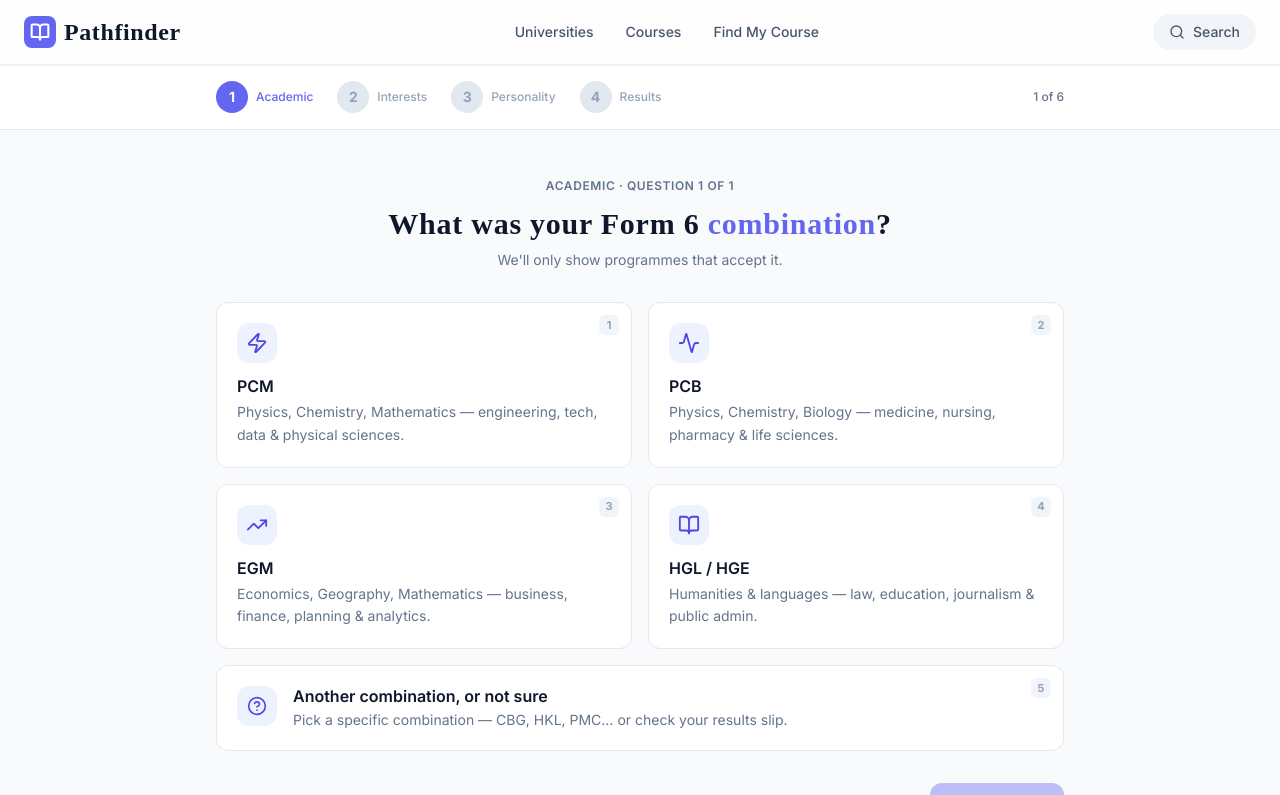
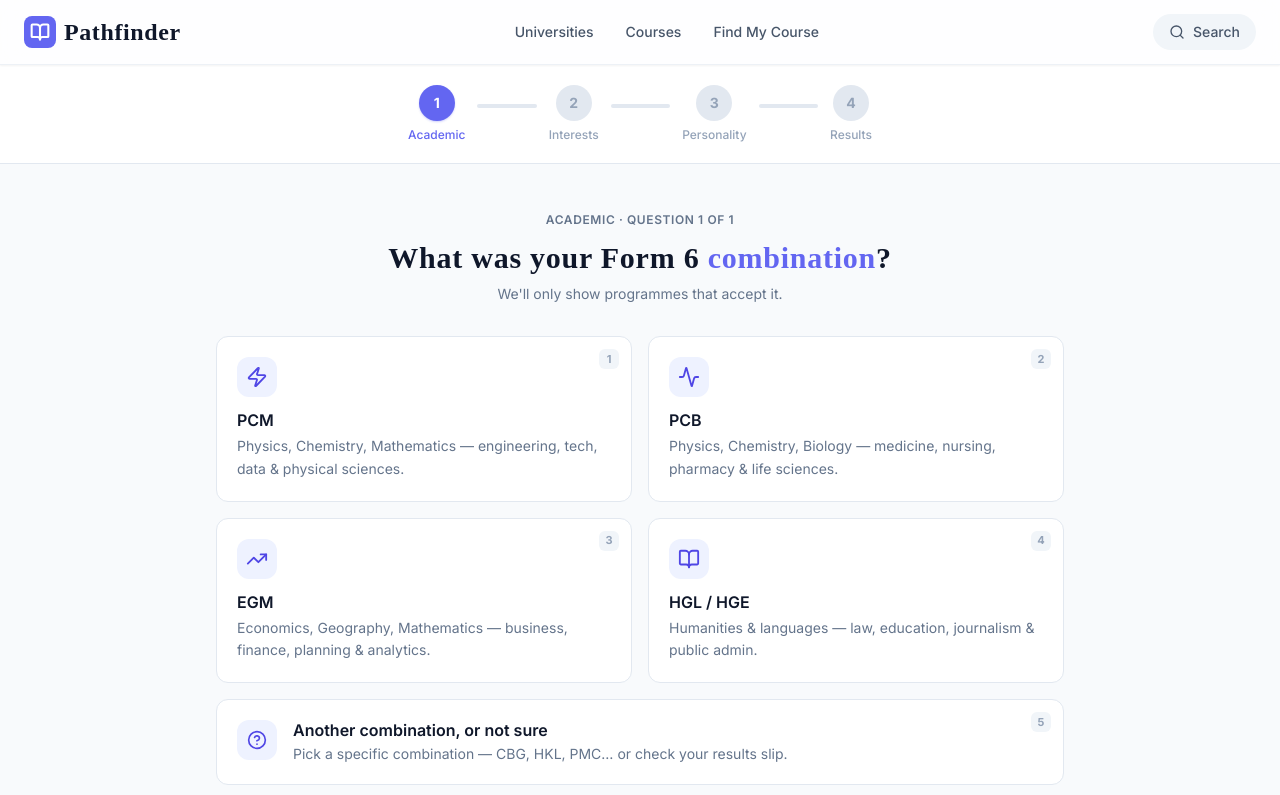
Before and after one commit to Mickamwamba/uniguide-frontend, a React (Vite) app: page /guidance in a window 1280 px wide. Shown: the top 795 px of the page. Built offline with nearby package versions, Linux system fonts and the light colour scheme; a web font is replaced by a local one.

Commit message:
refactor: update GuidanceWizard progress bar layout with improved styling and step indicators

```diff
--- a/src/pages/guidance/GuidanceWizard.jsx
+++ b/src/pages/guidance/GuidanceWizard.jsx
@@ -206,39 +206,36 @@ const GuidanceWizard = () => {
             {/* Quiz progress nav bar */}
             {screen < 7 && (
                 <div className="border-b border-slate-200 bg-white">
-                    <div className="container mx-auto px-6 py-4 flex items-center justify-between gap-6 max-w-4xl">
-                        {/* Step indicators */}
-                        <div className="flex items-center gap-2">
+                    <div className="container mx-auto px-6 py-5 max-w-lg">
+                        <div className="flex items-center">
                             {GROUPS.map((g, i) => {
                                 const done   = activeGroup > i;
                                 const active = activeGroup === i;
                                 return (
                                     <React.Fragment key={g}>
-                                        <div className="flex items-center gap-2">
-                                            <div className={`w-8 h-8 rounded-full flex items-center justify-center text-sm font-bold transition-all
-                                                ${done   ? 'bg-warm text-white' :
-                                                  active ? 'bg-accent text-white' :
+                                        {/* Step */}
+                                        <div className="flex flex-col items-center gap-1.5 shrink-0">
+                                            <div className={`w-9 h-9 rounded-full flex items-center justify-center text-sm font-bold transition-all duration-300
+                                                ${done   ? 'bg-warm text-white shadow-sm shadow-amber-400/30' :
+                                                  active ? 'bg-accent text-white shadow-sm shadow-indigo-500/30' :
                                                            'bg-slate-200 text-slate-400'}`}
                                             >
                                                 {done ? <CheckCircle size={16} /> : i + 1}
                                             </div>
-                                            <span className={`hidden sm:block text-xs font-medium transition-colors
+                                            <span className={`text-xs font-medium transition-colors hidden sm:block
                                                 ${active ? 'text-accent' : done ? 'text-warm' : 'text-slate-400'}`}>
                                                 {g}
                                             </span>
                                         </div>
+
+                                        {/* Connector line */}
                                         {i < GROUPS.length - 1 && (
-                                            <div className={`flex-1 h-1 rounded-full mx-1 transition-all ${activeGroup > i ? 'bg-warm' : 'bg-slate-200'}`} />
+                                            <div className={`flex-1 h-1 mx-3 mb-4 rounded-full transition-all duration-500 ${activeGroup > i ? 'bg-warm' : 'bg-slate-200'}`} />
                                         )}
                                     </React.Fragment>
                                 );
                             })}
                         </div>
-
-                        {/* Question counter */}
-                        <span className="text-xs font-medium text-slate-500 shrink-0">
-                            {screen} of {screenCount}
-                        </span>
                     </div>
                 </div>
             )}
```
